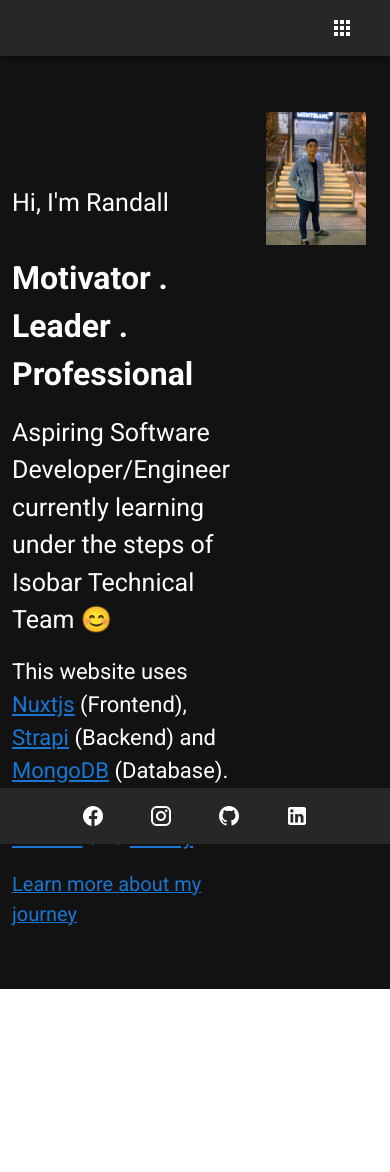
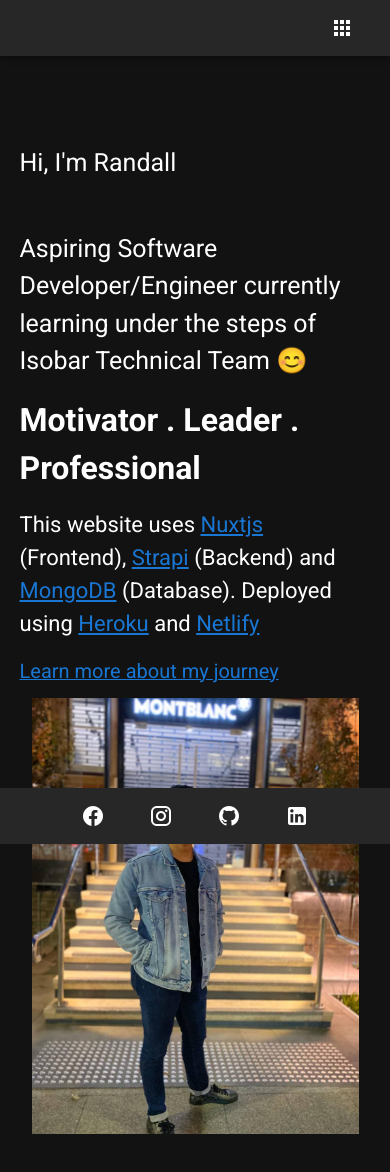
Before and after one commit to Randyyeo/Portfolio-Strapi-Frontend, a Nuxt app: page / in a window 390 px wide. Shown: the top 1172 px of the page. Before the commit the page ends 989 px from the top, so only its background shows below. Built offline with nearby package versions, Linux system fonts and the light colour scheme.

Commit message:
Changed designs

```diff
--- a/api/strapi.js
+++ b/api/strapi.js
@@ -2,8 +2,10 @@ import axios from "axios"
 const origin = process.env.origin
 
 export default {
-    async getEducation(data){
-        return await axios.get(`${origin}/educations`,{params:data.params})
+    async getEducation(data) {
+        console.log("HELLO")
+        return await axios.get(`${origin}/educations`, { params: data.params })
+        c
     },
     async getExperience(data){
         return await axios.get(`${origin}/experiences`,{params:data.params})
--- a/components/MyProjects.vue
+++ b/components/MyProjects.vue
@@ -1,11 +1,13 @@
 <template>
     <div>
-        <Project :data="project" v-for="(project, index) in data" :key="index" />
+        <Project :data="project" v-for="(project, index) in final_data(2)" :key="index" class="hidden-md-and-down"/>
+        <Project :data="project" v-for="(project, index) in final_data(1)" :key="index" class="hidden-lg-and-up" />
     </div>
 
 </template>
 
 <script>
+import * as _ from "lodash";
     export default {
         props: {
             data: null
@@ -14,6 +16,11 @@
             return {
 
             }
+        },
+        methods: {
+            final_data(index){
+                return _.chunk(this.data,index)
+            }
         }
     }
 </script>
--- a/components/Project.vue
+++ b/components/Project.vue
@@ -5,11 +5,11 @@
       <p>{{ data[0].description }}</p>
 
       <div class="sub-box">
-        <ul class="list">
-          <li v-for="(language, index) in data[0].languages" :key="index">
-            {{ language.language }}
-          </li>
-        </ul>
+
+          <div v-for="(language, index) in data[0].languages" :key="index">
+            <span>{{ language.language }}</span>
+
+        </div>
 
         <div v-if="data[0].frontend" class="mt-6">
           <v-btn @click="open(data[0].frontend)">Open</v-btn>
@@ -39,15 +39,16 @@
         </div>
       </div>
     </div>
-    <div class="box">
+    <div class="box" v-if="data.length>1">
       <h1>{{ data[1].name }}</h1>
       <p>{{ data[1].description }}</p>
       <div class="sub-box">
-        <ul class="list">
-          <li v-for="(language, index) in data[1].languages" :key="index">
-            {{ language.language }}
-          </li>
-        </ul>
+
+          <div v-for="(language, index) in data[1].languages" :key="index">
+            <span>{{ language.language }}</span>
+
+        </div>
+
         <div v-if="data[1].frontend" class="mt-6">
           <v-btn @click="open(data[1].frontend)">Open</v-btn>
         </div>
@@ -97,6 +98,7 @@ export default {
   display: flex;
   margin: 100px 10em 5em 10em;
   width: auto;
+  justify-content: center;
 }
 .box {
   width: 50%;
@@ -110,7 +112,7 @@ export default {
   position: relative;
 }
 .list {
-  margin: auto;
+
 }
 .sub-box {
   padding-bottom: 15px;
@@ -118,8 +120,9 @@ export default {
   bottom: 0px;
   border-radius: red;
   /* padding-left: 275px */
-  right: 0px;
-  left: 0px;
+  width: 90%;
+  margin: auto;
+
 }
 .text {
   text-align: center;
@@ -128,4 +131,13 @@ export default {
 p {
   font-size: 16px;
 }
+li{
+  list-style: none;
+  margin: auto;
+}
+@media only screen and (max-width:1100px){
+  .box{
+    height: 550px;
+  }
+}
 </style>
--- a/components/educationDetails.vue
+++ b/components/educationDetails.vue
@@ -101,7 +101,7 @@
             </v-row>
         </v-container>
         <v-container v-if="details === null" class="delay">
-            <p id="message">Sorry for the delay! All the information is hosted on a free server which takes sometime to boot up. You can refresh a few more times and wait 1-2mins for it to show.</p>
+            <h1 id="message">Sorry for the delay! All the information is hosted on a free server which takes sometime to boot up. You can refresh a few more times and wait 1-2mins for it to show.</h1>
         </v-container>
 
     </div>
@@ -148,6 +148,7 @@
             async get_education(){
                 await this.$store.dispatch("getEducation", {}).then(res=>{
                     this.details = res.data.slice()
+                    console.log(res)
 
                     /* console.log(this.details) */
 
@@ -173,13 +174,13 @@
     .names{
         text-align: center;
         margin-top: 20px
-        p{
+
+    }
+    p{
             padding-top: 50px;
             font-size: 16px;
 
         }
-    }
-
     .subtitle {
         font-size: 15px;
     }
--- a/pages/index.vue
+++ b/pages/index.vue
@@ -1,6 +1,6 @@
 <template>
-    <v-container class=" my-12">
-    <v-row class="pt-10">
+    <v-container class=" my-12" style="width: 90%;">
+    <v-row class="pt-10 hidden-sm-and-down" >
       <v-col col="6" class="pt-16">
         <p class="my-8">Hi, I'm Randall</p>
         <h1>Motivator . Leader . Professional</h1>
@@ -16,6 +16,22 @@
 
       </v-col>
     </v-row>
+    <div class="hidden-md-and-up">
+      <v-row class="pt-16">
+        <p class="my-8">Hi, I'm Randall</p>
+        <p class="pt-4">Aspiring Software Developer/Engineer currently learning under the steps of Isobar Technical Team 😊</p>
+        <h1 class="mb-4">Motivator . Leader . Professional</h1>
+        <p class="website">This website uses <a href="https://www.nuxtjs.org">Nuxtjs</a> (Frontend), <a href="https://www.strapi.io">Strapi</a> (Backend) and <a href="https://www.mongodb.com">MongoDB</a> (Database). Deployed using <a href="https://www.heroku.com">Heroku</a>
+        and <a href="https://www.netlify.com">Netlify</a> </p>
+        <NuxtLink to="/education"><span id="link">Learn more about my journey</span></NuxtLink>
+      </v-row>
+      <v-row>
+        <v-container>
+           <img src="/Profile-Picture.jpg">
+        </v-container>
+      </v-row>
+    </div>
+
 
 
     </v-container>
--- a/pages/projects.vue
+++ b/pages/projects.vue
@@ -31,7 +31,7 @@ export default {
         .dispatch("getProjects")
         .then((res) => {
           let data = res.data.slice();
-          this.projects = _.chunk(data, 2);
+          this.projects = data
         })
         .catch((error) => {
           console.log(error);
```
Also changed, not shown: 1 other file (tests, documents, lock files or other folders).
